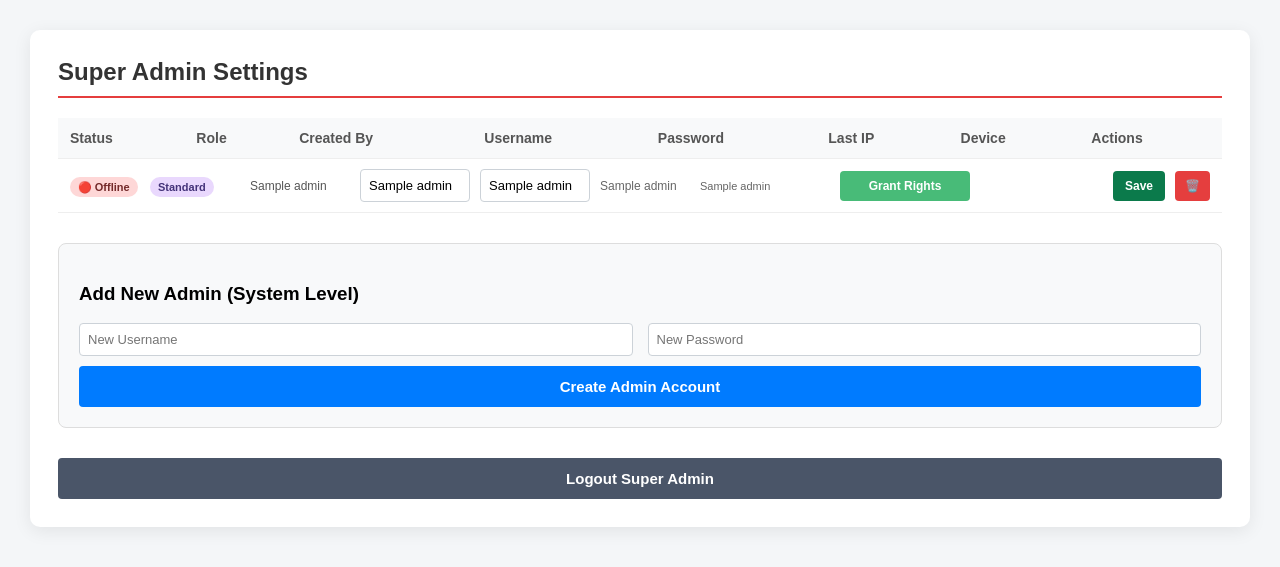
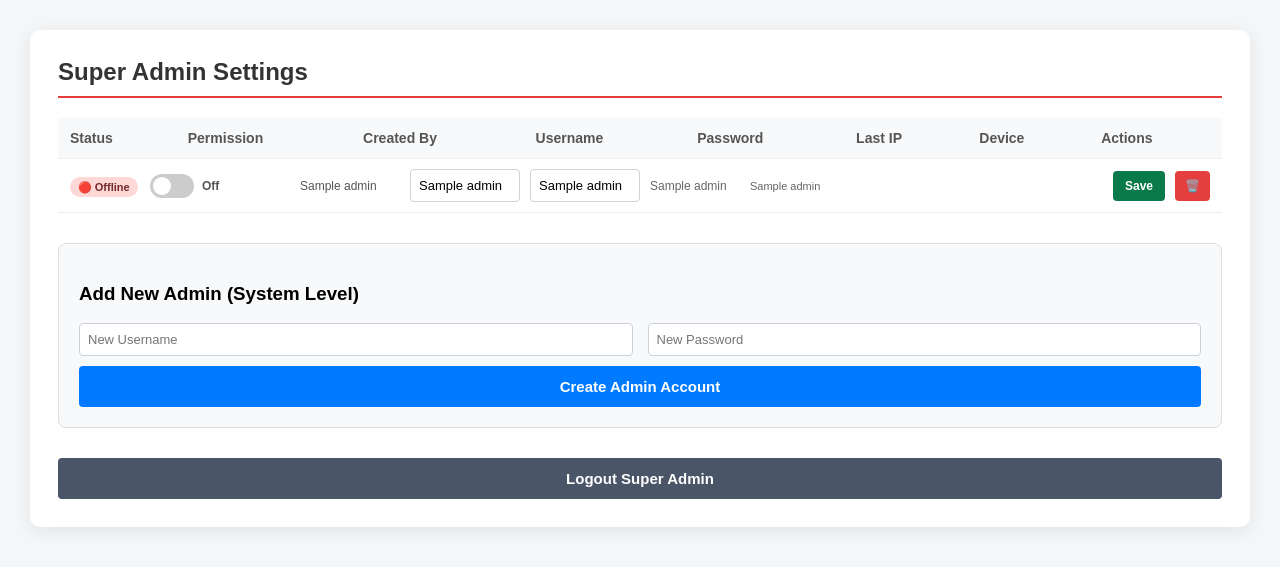
Before and after one commit to Mignon2544/green-deltaa.tattawhid.com, a Flask app: template templates/super_dashboard.html in a window 1280 px wide. Shown: the top 567 px of the page. Run offline with Flask 3, Linux system fonts and the light colour scheme; the template is opened without the code that fills it: most values are stand-ins (such as "Sample title", 1, 10 or a date in 2020); some libraries are stand-ins or nearby versions.

Commit message:
Implement toggle switch for admin permissions
Added toggle switch functionality to replace the old button for granting/revoking admin rights. Updated styles and removed obsolete JavaScript for button state management.

```diff
--- a/templates/super_dashboard.html
+++ b/templates/super_dashboard.html
@@ -5,34 +5,52 @@
   <title>Super Admin Dashboard</title>
   <meta name="viewport" content="width=device-width, initial-scale=1">
   <style>
-    /* (Keep all your existing CSS here exactly the same) */
     body { font-family: Arial, sans-serif; background: #f4f6f8; margin: 0; padding: 30px; }
     .card { max-width: 1300px; margin: auto; background: white; padding: 28px; border-radius: 10px; box-shadow: 0 4px 18px rgba(0,0,0,.08); }
     h1 { margin-top: 0; font-size: 24px; color: #333; border-bottom: 2px solid #e53e3e; padding-bottom: 10px; margin-bottom: 20px;}
+
     .flash-success { background: #c6f6d5; color: #22543d; padding: 12px; border-radius: 6px; margin-bottom: 20px; font-weight: bold; }
     .flash-error { background: #fed7d7; color: #742a2a; padding: 12px; border-radius: 6px; margin-bottom: 20px; font-weight: bold; }
+
     .table-container { width: 100%; overflow-x: auto; margin-bottom: 30px; }
     table { width: 100%; border-collapse: collapse; min-width: 1100px; }
     th, td { padding: 12px; text-align: left; border-bottom: 1px solid #eee; font-size: 14px; vertical-align: middle; }
     th { background: #f8f9fa; font-weight: bold; color: #555; white-space: nowrap; }
+
     .row-container { display: flex; align-items: center; justify-content: space-between; gap: 10px; width: 100%; }
     .edit-form { display: flex; align-items: center; gap: 10px; flex-grow: 1; margin: 0; }
+
     input { padding: 8px; border: 1px solid #ccd2d8; border-radius: 4px; font-size: 13px; box-sizing: border-box; }
     .input-username { width: 110px; }
     .input-password { width: 110px; }
+
     .data-text { font-size: 12px; color: #666; width: 90px; }
     .device-text { font-size: 11px; color: #666; width: 120px; white-space: nowrap; overflow: hidden; text-overflow: ellipsis; }
+
     .badge-active { background: #c6f6d5; color: #22543d; padding: 4px 8px; border-radius: 12px; font-size: 11px; font-weight: bold; }
     .badge-inactive { background: #fed7d7; color: #742a2a; padding: 4px 8px; border-radius: 12px; font-size: 11px; font-weight: bold; }
+
     .btn { padding: 8px 12px; border: none; border-radius: 4px; cursor: pointer; font-size: 12px; font-weight: bold; color: white; transition: 0.2s; }
     .btn-save { background: #0b7a4b; margin-left: auto; }
     .btn-delete { background: #e53e3e; padding: 8px 10px; }
-    .btn-toggle-grant { background: #48bb78; }
-    .btn-toggle-revoke { background: #ecc94b; color: black; }
+
     .btn-add { background: #007bff; width: 100%; padding: 12px; font-size: 15px; margin-top: 10px; }
     .btn-logout { background: #4a5568; width: 100%; padding: 12px; font-size: 15px; margin-top: 10px; text-decoration: none; display: block; text-align: center; box-sizing: border-box; border-radius: 4px; font-weight: bold; color: white; }
+
     .add-admin-box { background: #f8f9fa; padding: 20px; border-radius: 8px; border: 1px solid #ddd; margin-bottom: 30px; }
     .add-admin-grid { display: grid; grid-template-columns: 1fr 1fr; gap: 15px; }
+
+    /* 👇 NEW TOGGLE SWITCH CSS 👇 */
+    .switch-container { display: flex; align-items: center; gap: 8px; width: 140px;}
+    .switch { position: relative; display: inline-block; width: 44px; height: 24px; }
+    .switch input { opacity: 0; width: 0; height: 0; }
+    .slider { position: absolute; cursor: pointer; top: 0; left: 0; right: 0; bottom: 0; background-color: #ccc; transition: .4s; border-radius: 24px; }
+    .slider:before { position: absolute; content: ""; height: 18px; width: 18px; left: 3px; bottom: 3px; background-color: white; transition: .4s; border-radius: 50%; }
+    input:checked + .slider { background-color: #48bb78; }
+    input:checked + .slider:before { transform: translateX(20px); }
+    .switch-label { font-size: 12px; font-weight: bold; color: #555; }
+    /* 👆 END TOGGLE SWITCH CSS 👆 */
+
   </style>
 </head>
 <body>
@@ -52,7 +70,7 @@
         <thead>
           <tr>
             <th>Status</th>
-            <th>Role</th>
+            <th>Permission</th>
             <th>Created By</th>
             <th>Username</th>
             <th>Password</th>
@@ -75,13 +93,20 @@
                   {% endif %}
                 </div>
 
-                <div style="width: 90px;">
-                  {% if admin[7] == 'sub_admin' %}
-                    <span class="badge-sub" style="background: #bee3f8; color: #2a4365; padding: 4px 8px; border-radius: 12px; font-size: 11px; font-weight: bold;">Creator</span>
-                  {% else %}
-                    <span class="badge-super" style="background: #e9d8fd; color: #44337a; padding: 4px 8px; border-radius: 12px; font-size: 11px; font-weight: bold;">Standard</span>
-                  {% endif %}
+                <!-- 👇 TOGGLE SWITCH REPLACING THE OLD BUTTON 👇 -->
+                <div class="switch-container">
+                  <label class="switch">
+                    <!-- The checkbox triggers the route change automatically -->
+                    <input type="checkbox"
+                           {% if admin[7] == 'sub_admin' %}checked{% endif %}
+                           onchange="window.location.href='/super-admin/set-permission/{{ admin[0] }}/' + (this.checked ? 'grant' : 'revoke');">
+                    <span class="slider"></span>
+                  </label>
+                  <span class="switch-label">
+                    {% if admin[7] == 'sub_admin' %}On{% else %}Off{% endif %}
+                  </span>
                 </div>
+                <!-- 👆 END TOGGLE SWITCH 👆 -->
 
                 <div style="width: 100px; font-size: 12px; color: #555;">
                   {{ admin[8] or 'System' }}
@@ -93,19 +118,6 @@
 
                   <span class="data-text">{{ admin[4] or 'Never' }}</span>
                   <span class="device-text" title="{{ admin[5] }}">{{ admin[5] or 'Unknown' }}</span>
-
-                  <!-- The Button with the JavaScript ID -->
-                  <button type="submit" formaction="/super-admin/toggle-role/{{ admin[0] }}"
-                          id="btn-{{ admin[0] }}"
-                          class="btn {% if admin[7] == 'sub_admin' %}btn-toggle-revoke{% else %}btn-toggle-grant{% endif %}"
-                          style="margin-left: 10px; width: 130px;"
-                          onclick="toggleButtonState('{{ admin[0] }}')">
-                    {% if admin[7] == 'sub_admin' %}
-                      ✅ Rights Granted
-                    {% else %}
-                      Grant Rights
-                    {% endif %}
-                  </button>
 
                   <button type="submit" class="btn btn-save">Save</button>
                 </form>
@@ -135,44 +147,5 @@
 
     <a href="/super-admin/logout" class="btn-logout">Logout Super Admin</a>
   </div>
-
-  <!-- JAVASCRIPT FOR BUTTON STATE -->
-  <script>
-    // 1. On page load, check local storage for any granted rights
-    document.addEventListener("DOMContentLoaded", function() {
-      // Find all toggle buttons on the page
-      const toggleButtons = document.querySelectorAll('[id^="btn-"]');
-
-      toggleButtons.forEach(btn => {
-        const adminId = btn.id.replace('btn-', '');
-        const isGranted = localStorage.getItem('granted_' + adminId);
-
-        // If local storage says it was granted, update the button
-        if (isGranted === 'true') {
-          btn.innerText = "✅ Rights Granted";
-          btn.style.background = "#48bb78"; // Green
-          btn.style.color = "white";
-        }
-      });
-    });
-
-    // 2. When a button is clicked, toggle its state and save it
-    function toggleButtonState(adminId) {
-      const btn = document.getElementById('btn-' + adminId);
-      let isGranted = localStorage.getItem('granted_' + adminId) === 'true';
-
-      if (isGranted) {
-        // Revoke it
-        btn.innerText = "Grant Rights";
-        btn.style.background = "#48bb78"; // Green
-        localStorage.setItem('granted_' + adminId, 'false');
-      } else {
-        // Grant it
-        btn.innerText = "✅ Rights Granted";
-        btn.style.background = "#48bb78"; // Green
-        localStorage.setItem('granted_' + adminId, 'true');
-      }
-    }
-  </script>
 </body>
 </html>
```
